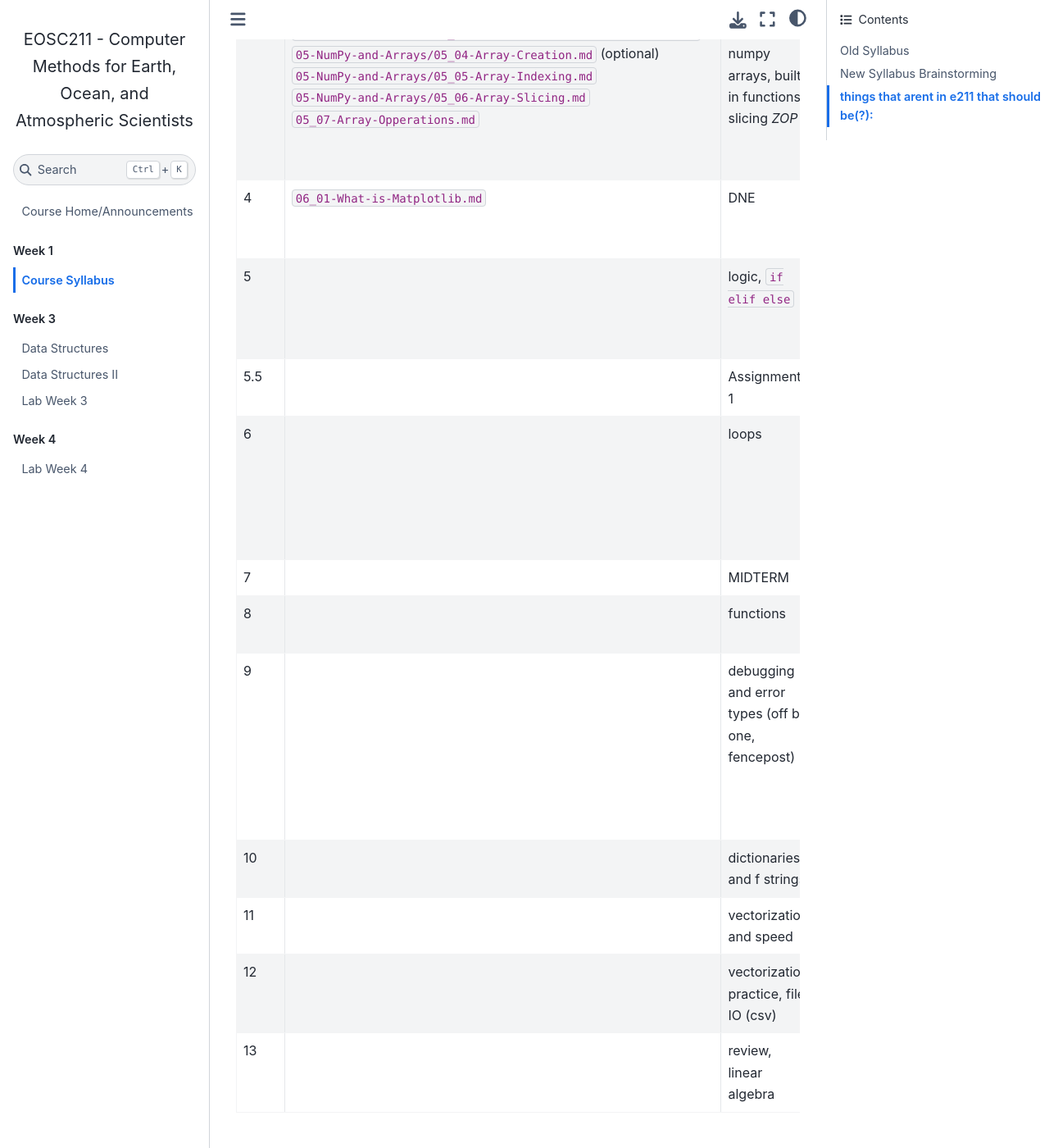
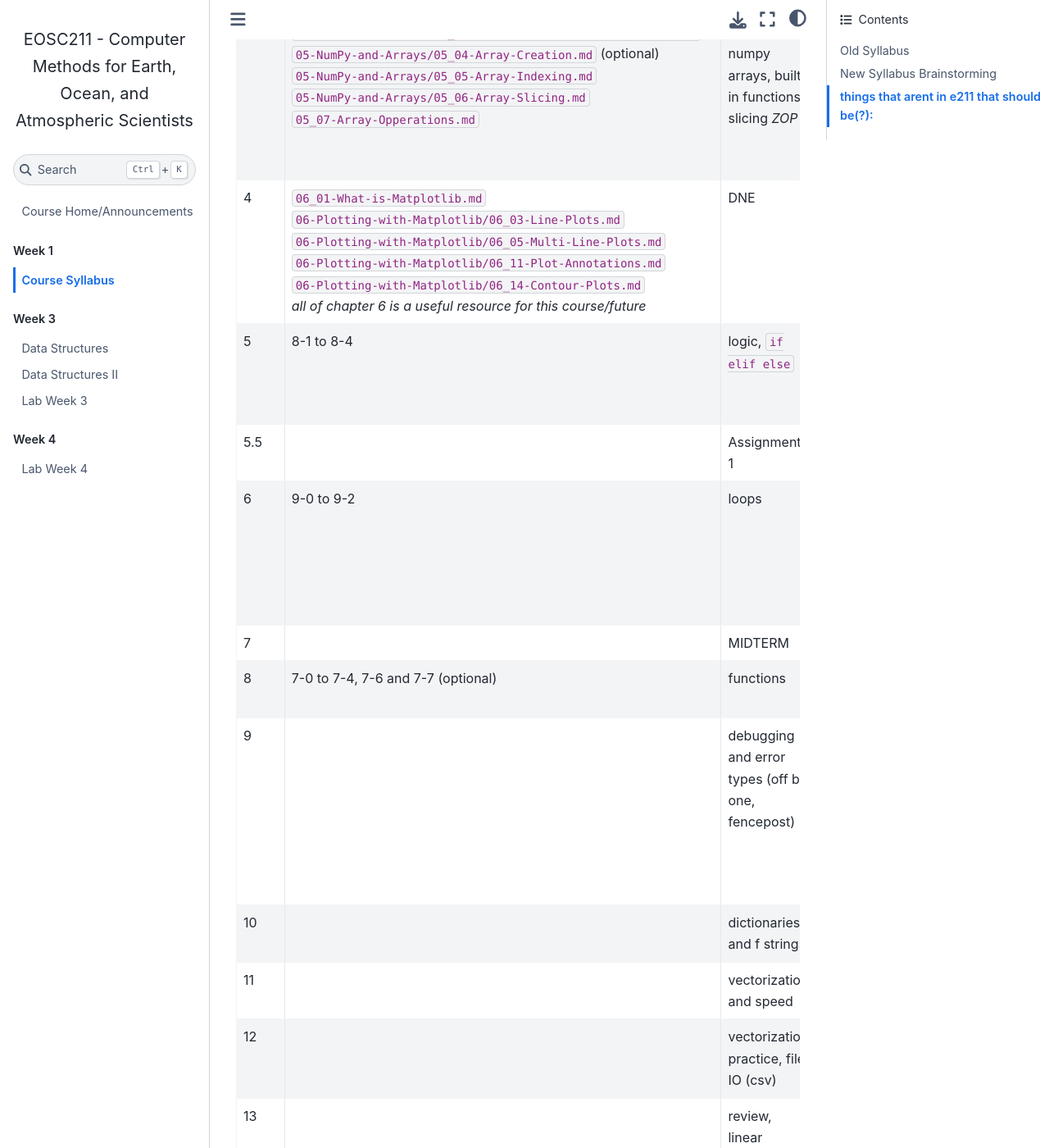
Before and after one commit to phaustin/eosc211_studentsnew, a Jupyter Book: the page built from syllabus/course_goals.md, in a window 1280 px wide and 1400 px high, scrolled down 1980 px. Shown: the whole window at 82% size. Built offline with Jupyter Book 1.0.4 settings and Sphinx 7.4.7 and the Sphinx Book theme 1.1.4, drawn with Linux system fonts in a browser that asks for light colours; pages that are not in the unit, such as notebooks, are missing from menus.

Commit message:
readings up to week 8

```diff
--- a/syllabus/course_goals.md
+++ b/syllabus/course_goals.md
@@ -69,14 +69,14 @@ BIG PRINCIPLES:
  week | readings | worksheets | lab
  ---  |--- |--- |   --- |
  1| | none | none
- 2| `01-Orientation/01_01-Why-Python.md` <br> `02-Jupyter-Notebooks/02_05-The-Jupyter-Notebook-Interface.md` (optional) <br> all of `04-Data-Types-and-Variables` |  algorithm design, intro to python, built in functions, data types | intro to jupyterlab (not yet created)
+ 2| `01-Orientation/01_01-Why-Python.md` <br> `02-Jupyter-Notebooks/02_05-The-Jupyter-Notebook-Interface.md` (optional) <br> all of `04-Data-Types-and-Variables` | algorithm design, intro to python, built in functions, data types | intro to jupyterlab (not yet created)
  3| `05-NumPy-and-Arrays/05_03-Python-Lists-and-NumPy-Arrays.md` <br> `05-NumPy-and-Arrays/05_04-Array-Creation.md` (optional) <br> `05-NumPy-and-Arrays/05_05-Array-Indexing.md` <br> `05-NumPy-and-Arrays/05_06-Array-Slicing.md` <br> `05_07-Array-Opperations.md` | intro to numpy arrays, built in functions, slicing *ZOP*| matplotlib, scientific figures, [import, input, process, output], array manipulation
- 4| `06_01-What-is-Matplotlib.md` <br>  |  DNE | math, code structuring, plt subplots
- 5| |  logic, `if elif else` | plt.annotate(), f strings, type casting, user input
+ 4| `06_01-What-is-Matplotlib.md` <br> `06-Plotting-with-Matplotlib/06_03-Line-Plots.md` <br> `06-Plotting-with-Matplotlib/06_05-Multi-Line-Plots.md` <br> `06-Plotting-with-Matplotlib/06_11-Plot-Annotations.md` <br> `06-Plotting-with-Matplotlib/06_14-Contour-Plots.md` <br> *all of chapter 6 is a useful resource for this course/future* |  DNE | math, code structuring, plt subplots
+ 5| 8-1 to 8-4 |  logic, `if elif else` | plt.annotate(), f strings, type casting, user input
  5.5  | | Assignment 1
- 6|  | loops | filtering with running mean/median, implemented with loops (slow)
+ 6| 9-0 to 9-2 | loops | filtering with running mean/median, implemented with loops (slow)
  7|  | MIDTERM
- 8|  | functions | re-do lab 6 with functions
+ 8| 7-0 to 7-4, 7-6 and 7-7 (optional) | functions | re-do lab 6 with functions
  9|  | debugging and error types (off by one, fencepost) | go through a "large" functional program, using dictionaries, `*args, **kwargs`
  10|  | dictionaries and f strings | DNE
  11|  | vectorization and speed | interpolation with scipy
```
